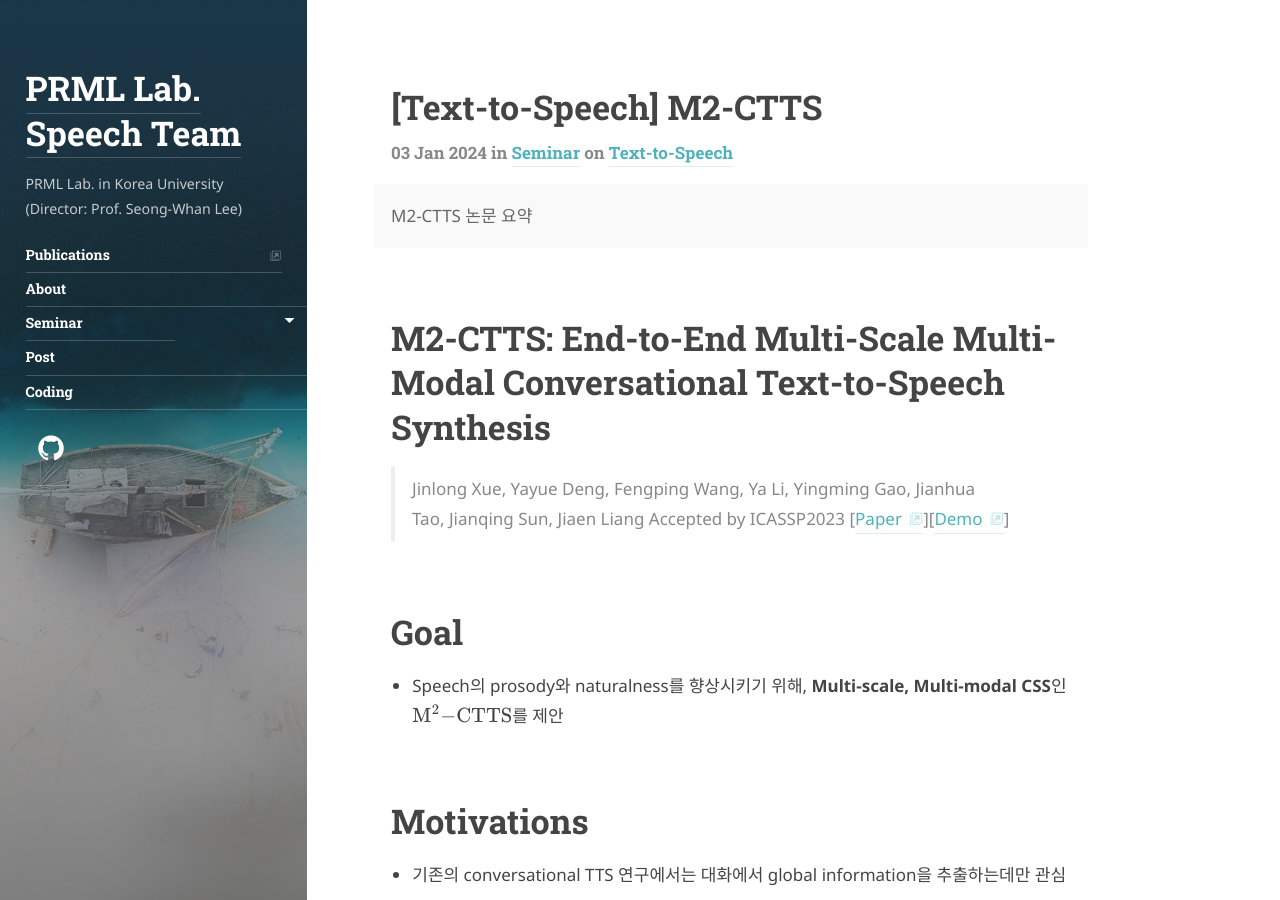
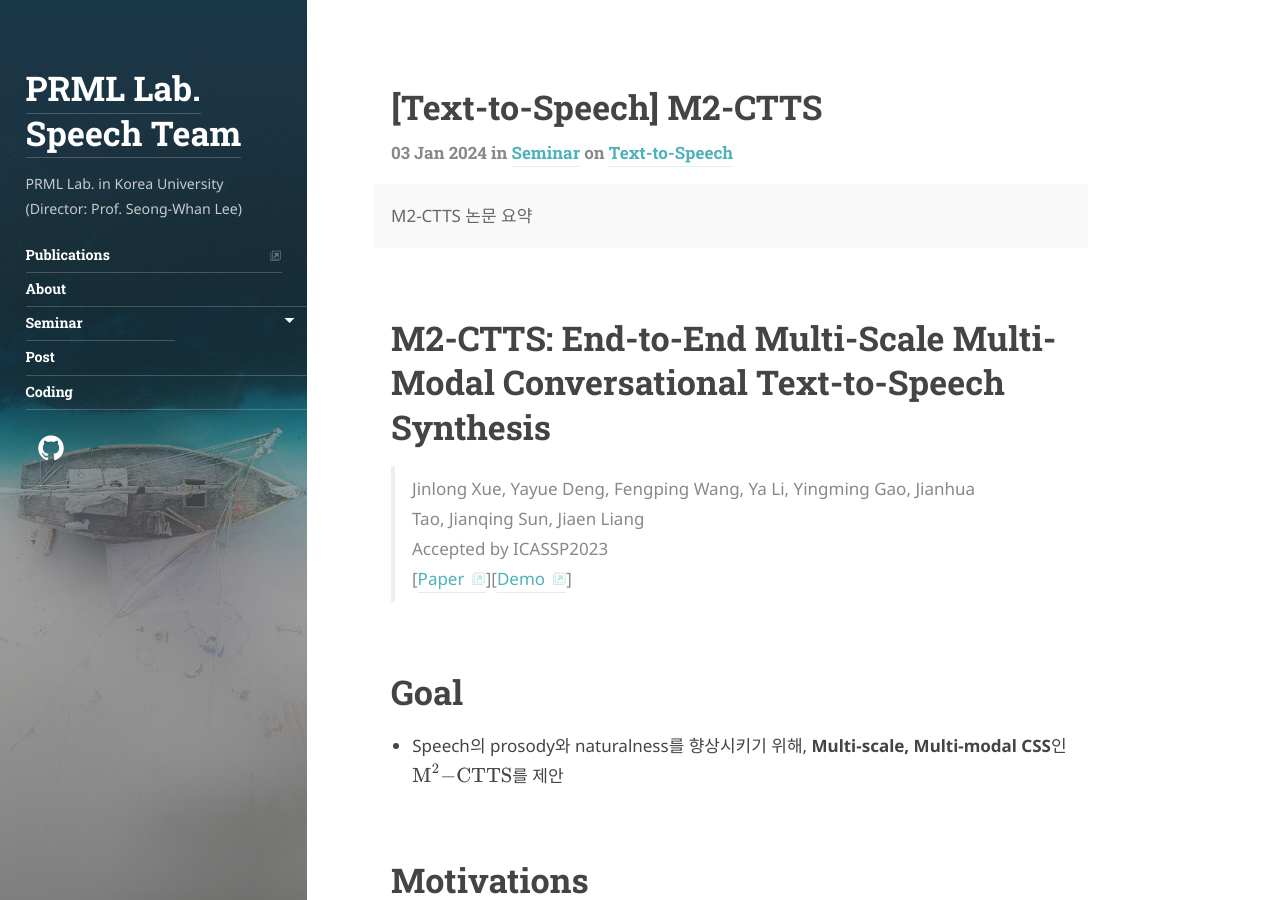
Before and after one commit to speech-team-korea/speech-team-korea.github.io, a Jekyll site: the page built from _posts/text-to-speech/2024-01-03-write-M2-CTTS.md, in a window 1280 px wide and 900 px high. Built offline with Jekyll 4.4.1, drawn with Linux system fonts in a browser that asks for light colours; some web fonts are replaced; comment, search, counter and statistics services are not loaded; some of the changed text lies outside the part shown.

Commit message:
0103_M2-CTTS_posting_양식수정

```diff
--- a/_posts/text-to-speech/2024-01-03-write-M2-CTTS.md
+++ b/_posts/text-to-speech/2024-01-03-write-M2-CTTS.md
@@ -12,8 +12,8 @@
 
 # M2-CTTS: End-to-End Multi-Scale Multi-Modal Conversational Text-to-Speech Synthesis
 
-> Jinlong Xue, Yayue Deng, Fengping Wang, Ya Li, Yingming Gao, Jianhua Tao, Jianqing Sun, Jiaen Liang
-Accepted by ICASSP2023
+> Jinlong Xue, Yayue Deng, Fengping Wang, Ya Li, Yingming Gao, Jianhua Tao, Jianqing Sun, Jiaen Liang<br>
+Accepted by ICASSP2023<br>
 [[Paper](https://arxiv.org/abs/2305.02269)][[Demo](https://happylittlecat2333.github.io/icassp2023/)]
 >
 
@@ -35,7 +35,7 @@
 
 # Model Architecture
 
-<img width="1414" alt="Untitled 0" src="https://github.com/speech-team-korea/speech-team-korea.github.io/assets/87218795/7d2d0c1f-78a3-4f61-8dc7-78d90bc40fc3">
+<img width="1600" alt="Untitled 0" src="https://github.com/speech-team-korea/speech-team-korea.github.io/assets/87218795/7d2d0c1f-78a3-4f61-8dc7-78d90bc40fc3">
 
 - **FastSpeech 2** 기반
 - Conversation history로부터 textual, acoustic information을 가져오는 구조
@@ -80,9 +80,9 @@
 
 ### Fine-grained Context Modeling
 
-Phoneme level로 대화 정보를 모델링
+- Phoneme level로 대화 정보를 모델링
 
-실제 대화 상황에서 사람은 특정 word나 phrase에 주목하는 것과 유사
+- 실제 대화 상황에서 사람은 특정 word나 phrase에 주목하는 것과 유사
 
 - **Text Phoneme-Level Module** (TPM)
     - **pre-trained BERT**로 hidden feature sequence인 $P_i$(i번째 문장)를 얻음
@@ -155,6 +155,6 @@
 - B. Rohan et al, "[One TTS alignment to rule them all.](https://arxiv.org/abs/2108.10447)", *ICASSP, 2022.*
 - M. Dongchan et al, "[Meta-stylespeech](https://proceedings.mlr.press/v139/min21b.html): Multi-speaker adaptive text-to-speech generation.", *PMLR*, 2021.
 - Ren Yi et al., “[Fastspeech 2](https://arxiv.org/abs/2006.04558): Fast and high-quality end-to-end text to speech.”, *ICLR*, 2021
-- • W. Yuxuan et al., “[Style tokens](https://proceedings.mlr.press/v80/wang18h.html?ref=https://githubhelp.com): Unsupervised style modeling, control and transfer in end-to-end speech synthesis.”, PMLR, 2018.
+- W. Yuxuan et al., “[Style tokens](https://proceedings.mlr.press/v80/wang18h.html?ref=https://githubhelp.com): Unsupervised style modeling, control and transfer in end-to-end speech synthesis.”, *PMLR*, 2018.
 - [Sentence BERT](https://huggingface.co/sentence-transformers/distiluse-base-multilingual-cased-v1)
 - [Wav2vec 2.0 fine-tuned on IEMOCAP](https://huggingface.co/speechbrain/emotion-recognition-wav2vec2-IEMOCAP)
```
Also changed, not shown: other parts of _posts/text-to-speech/2024-01-03-write-M2-CTTS.md (+3 -3 lines).
